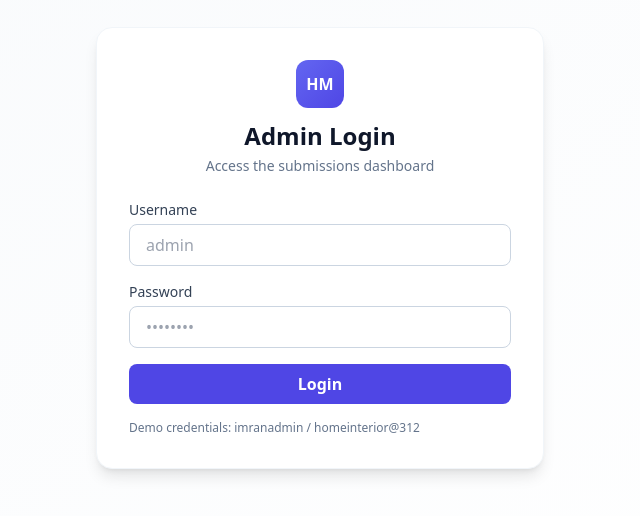
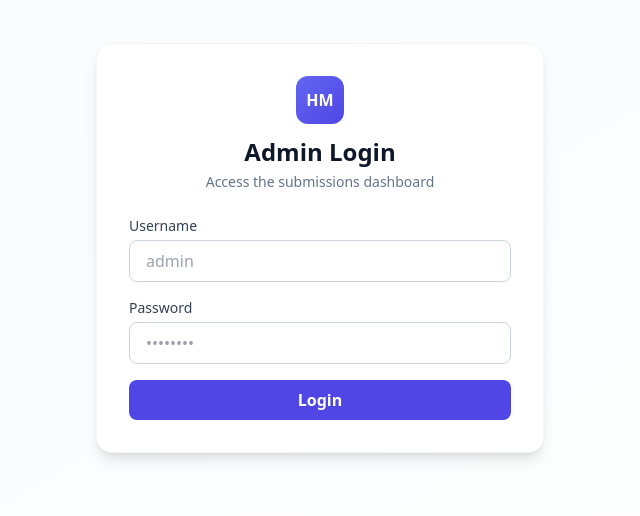
Before and after one commit to rizwan-dev/homemakeover, a Next.js app: page /admin/login in a window 1280 px wide. Shown: the part 152-668 px from the top of the page, without its empty margins (320-960 px from the left). Built offline with nearby package versions, Linux system fonts and the light colour scheme.

Commit message:
Hide the password hint

```diff
--- a/pages/admin/login.js
+++ b/pages/admin/login.js
@@ -131,8 +131,6 @@ export default function AdminLogin() {
                 : 'Login'}
           </button>
         </form>
-
-        <p className="text-xs text-slate-500 mt-4">Demo credentials: imranadmin / homeinterior@312</p>
       </div>
     </main>
   )
```
